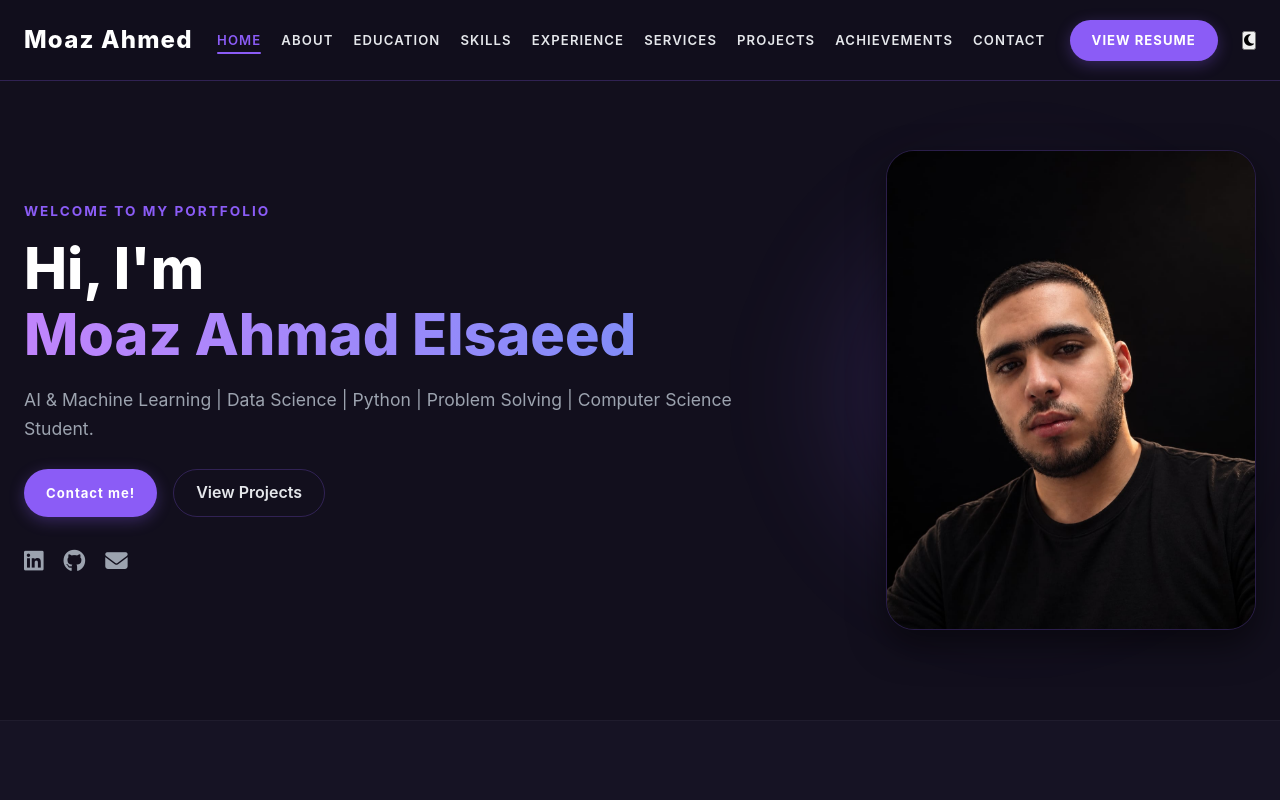
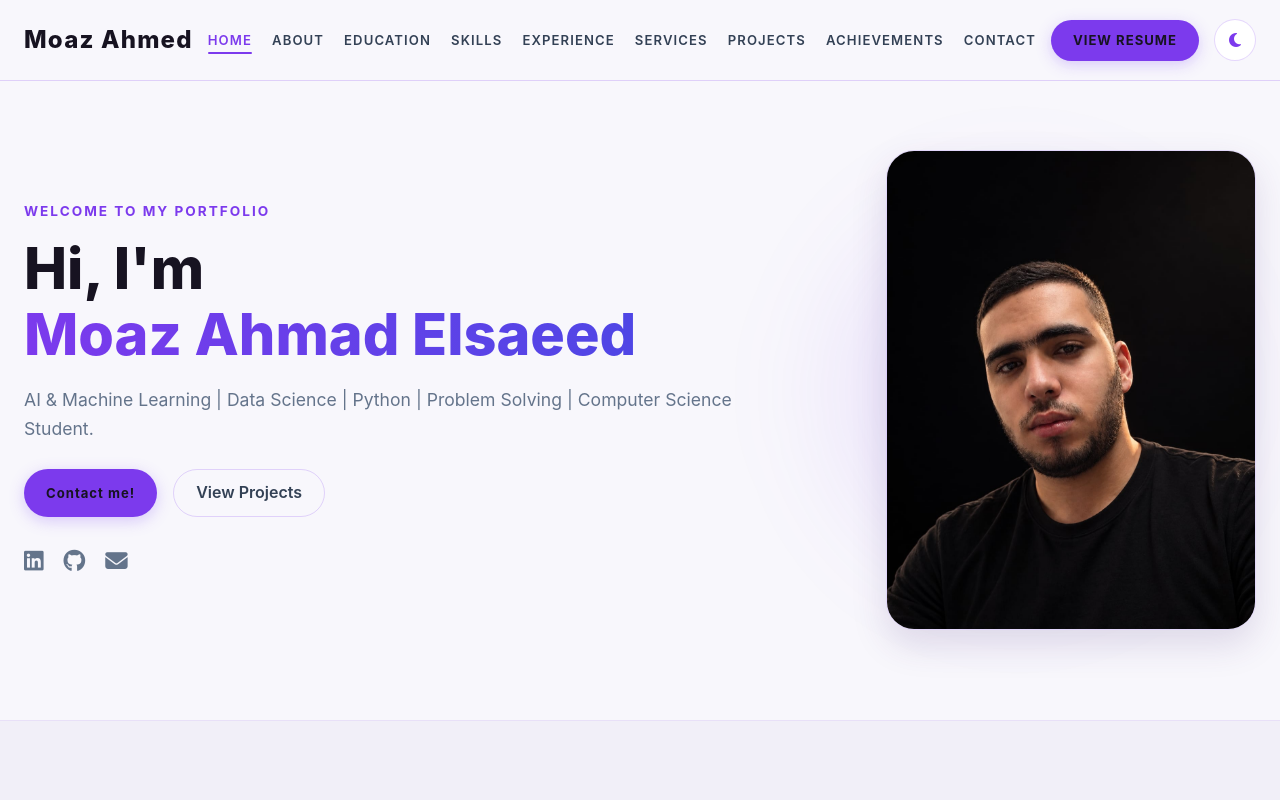
Before and after one commit to MoazElsaeed/Portfolio, a plain HTML site: page index.html in a window 1280 px wide. Both pictures are taken after a click on the button "Toggle light mode". Shown: the top 800 px of the page. Drawn offline with Linux system fonts and the light colour scheme.

Commit message:
Update style.css

```diff
--- a/style.css
+++ b/style.css
@@ -3,9 +3,12 @@
   --bg-dark: #120f1d;
   --bg-card: #171326;
   --bg-section: #161324;
+
   --purple-primary: #8b5cf6;
   --purple-hover: #7c3aed;
+  --purple-light: #c4b5fd;
   --purple-border: rgba(139, 92, 246, 0.25);
+
   --text-white: #ffffff;
   --text-gray: #9ca3af;
   --text-light: #e5e7eb;
@@ -24,11 +27,12 @@ html {
 body {
   background-color: var(--bg-dark);
   color: var(--text-light);
-  font-family: -apple-system, BlinkMacSystemFont, "Segoe UI", Roboto, Oxygen, Ubuntu, Cantarell, sans-serif;
+  font-family: -apple-system, BlinkMacSystemFont, "Segoe UI", Roboto, Oxygen,
+    Ubuntu, Cantarell, sans-serif;
   line-height: 1.6;
 }
 
-/* الحاوية بالعرض المطلوب */
+/* Container */
 .container {
   max-width: 1400px;
   margin: 0 auto;
@@ -228,7 +232,11 @@ header {
 .glow-bg {
   position: absolute;
   inset: -10px;
-  background: radial-gradient(circle, rgba(139, 92, 246, 0.25) 0%, transparent 70%);
+  background: radial-gradient(
+    circle,
+    rgba(139, 92, 246, 0.25) 0%,
+    transparent 70%
+  );
   filter: blur(40px);
   z-index: 1;
 }
@@ -275,7 +283,7 @@ section {
 }
 
 .about-box p {
-  color: #cbd5e1;
+  color: var(--text-light);
   font-size: 1.05rem;
   line-height: 1.8;
   margin-bottom: 18px;
@@ -340,10 +348,10 @@ section {
   color: var(--purple-primary);
 }
 
-/* زر View الصغير والأنيق */
+/* View Certificate */
 .view-cert {
   font-size: 0.65rem;
-  color: #c4b5fd;
+  color: var(--purple-light);
   background: rgba(139, 92, 246, 0.12);
   border: 1px solid rgba(139, 92, 246, 0.25);
   padding: 2px 7px;
@@ -378,7 +386,7 @@ section {
   font-size: 0.88rem;
 }
 
-/* Cards (General) */
+/* Cards General */
 .card {
   background-color: var(--bg-card);
   border: 1px solid var(--purple-border);
@@ -420,7 +428,7 @@ section {
 }
 
 .exp-date {
-  color: #c4b5fd;
+  color: var(--purple-light);
   background: rgba(139, 92, 246, 0.15);
   border: 1px solid rgba(139, 92, 246, 0.3);
   padding: 4px 12px;
@@ -437,7 +445,8 @@ section {
   margin-bottom: 16px;
 }
 
-.skill-head i, .card > i {
+.skill-head i,
+.card > i {
   font-size: 1.9rem;
   color: var(--purple-primary);
 }
@@ -452,7 +461,7 @@ section {
 
 .tag {
   background: rgba(139, 92, 246, 0.12);
-  color: #c4b5fd;
+  color: var(--purple-light);
   border: 1px solid rgba(139, 92, 246, 0.3);
   padding: 5px 12px;
   border-radius: 6px;
@@ -511,6 +520,79 @@ footer {
   color: var(--text-gray);
 }
 
+/* Theme Toggle */
+.theme-toggle {
+  width: 42px;
+  height: 42px;
+  border: 1px solid var(--purple-border);
+  border-radius: 50%;
+  background: var(--bg-card);
+  color: var(--purple-primary);
+  font-size: 1rem;
+  cursor: pointer;
+  display: flex;
+  align-items: center;
+  justify-content: center;
+  transition: all 0.3s ease;
+}
+
+.theme-toggle:hover {
+  background: var(--purple-primary);
+  color: white;
+  transform: rotate(15deg);
+}
+
+/* Light Mode */
+body.light-mode {
+  --bg-dark: #f8f7fc;
+  --bg-card: #ffffff;
+  --bg-section: #f1eff8;
+
+  --text-white: #171321;
+  --text-gray: #64748b;
+  --text-light: #334155;
+
+  --purple-primary: #7c3aed;
+  --purple-hover: #6d28d9;
+  --purple-light: #6d28d9;
+  --purple-border: rgba(124, 58, 237, 0.2);
+}
+
+/* Light Mode Header */
+body.light-mode header {
+  background: rgba(248, 247, 252, 0.95);
+}
+
+/* Light Mode Borders */
+body.light-mode .bg-alt {
+  border-top-color: rgba(124, 58, 237, 0.08);
+}
+
+body.light-mode footer {
+  border-top-color: rgba(124, 58, 237, 0.08);
+}
+
+/* Light Mode Profile Shadow */
+body.light-mode .profile-img {
+  box-shadow: 0 15px 35px rgba(71, 45, 120, 0.15);
+}
+
+/* Light Mode Glow */
+body.light-mode .glow-bg {
+  background: radial-gradient(
+    circle,
+    rgba(124, 58, 237, 0.18) 0%,
+    transparent 70%
+  );
+}
+
+/* Light Mode Gradient */
+body.light-mode .hero-title .gradient-text {
+  background: linear-gradient(90deg, #7c3aed, #4f46e5);
+  -webkit-background-clip: text;
+  -webkit-text-fill-color: transparent;
+}
+
 /* Responsive */
 @media (max-width: 1050px) {
   .nav-links {
@@ -523,19 +605,25 @@ footer {
     grid-template-columns: 1fr;
     text-align: center;
   }
+
   .image-wrapper {
     justify-content: center;
   }
+
   .profile-img {
     width: 320px;
     height: 400px;
   }
-  .hero-actions, .social-links {
+
+  .hero-actions,
+  .social-links {
     justify-content: center;
   }
+
   .cards-grid-2 {
     grid-template-columns: 1fr;
   }
+
   .exp-header {
     flex-direction: column;
     gap: 8px;
```
